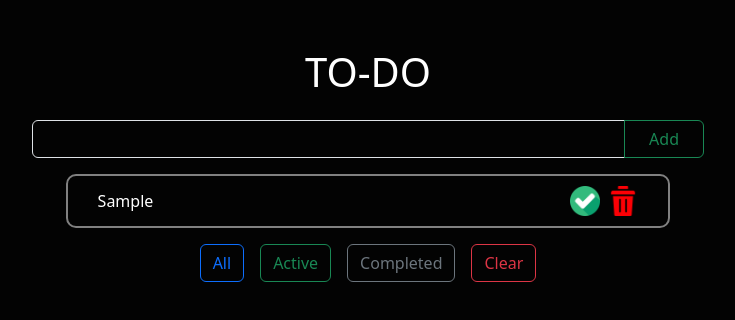
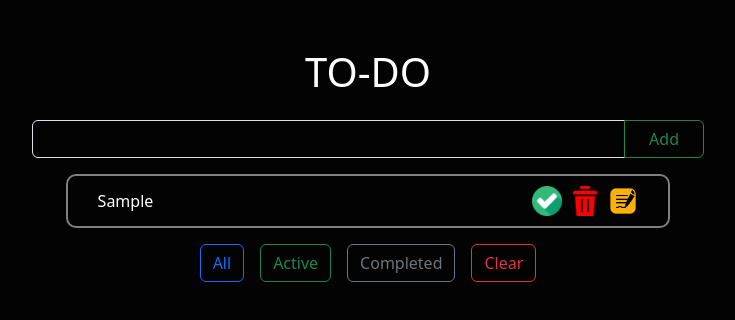
Before and after one commit to hadi-itobuz/todolist, a website: page index.html in a window 1280 px wide. Both pictures are taken after typing "Sample" into the empty fields and a click on the button "Add". Shown: the whole page, without its empty margins (272-1007 px from the left). Drawn offline with nearby package versions, Linux system fonts and the light colour scheme.

Commit message:
FEAT: Added edit button, functionality not yet added

```diff
--- a/script.js
+++ b/script.js
@@ -2,11 +2,13 @@ const todoContainer = document.getElementById("todo__container");
 const todoItem = document.getElementsByClassName("todo__container__item");
 const addBtn = document.getElementById("add-todo");
 const todoInput = document.getElementById("todo-input");
-const todoList = [];
 const allBtn = document.getElementById("all");
 const activeBtn = document.getElementById("active");
 const completeBtn = document.getElementById("complete");
 const clearBtn = document.getElementById("clear");
+// const editInput=document.createElement("input");
+const todoList = [];//empty todolist to store todo objects
+
 let uniqueID = 0;
 
 class todo {//class
@@ -40,7 +42,7 @@ const createTask = (txt) => {
 
 const createIsDone = (todoItem, task) => {
     const isDone = document.createElement("button");
-    isDone.classList.add("delete-todo");
+    isDone.classList.add("todo-btn");
     const img = document.createElement("img");
     isDone.appendChild(img);
     img.src = './images/true.png';
@@ -54,12 +56,24 @@ const createIsDone = (todoItem, task) => {
 
 const createDelBtn = (todoItem) => {
     const delBtn = document.createElement("button");
-    delBtn.classList.add("delete-todo");
+    delBtn.classList.add("todo-btn");
     const delImg = document.createElement("img");
     delImg.src = "./images/delete.png";
     delBtn.appendChild(delImg);
     delBtn.addEventListener('click', () => deleteTodo(todoItem))
     return delBtn;
+}
+
+const createEditBtn=(todoItem)=>{
+    const editBtn = document.createElement("button");
+    editBtn.classList.add("todo-btn");
+    const editImg = document.createElement("img");
+    editImg.src = "./images/edit.png";
+    editBtn.appendChild(editImg);
+    editBtn.addEventListener('click', ()=>{
+
+    })
+    return editBtn;
 }
 
 const createTodo = (todoItem) => {//creating todo
@@ -68,9 +82,12 @@ const createTodo = (todoItem) => {//creating todo
     const task = createTask(todoItem.task);
     const isDone = createIsDone(todoItem, task);
     const delBtn = createDelBtn(todoItem);
+    const editBtn=createEditBtn(todoItem);
     const btns = document.createElement("span");
+    btns.style.minWidth="100px";
     btns.appendChild(isDone);
     btns.appendChild(delBtn);
+    btns.appendChild(editBtn);
     newTodo.appendChild(task);
     newTodo.appendChild(btns);
     return newTodo;
--- a/style.scss
+++ b/style.scss
@@ -1,25 +1,30 @@
-*{
+* {
     box-sizing: border-box;
     margin: 0;
     padding: 0;
     color: white;
 }
-body{
+
+body {
     background-color: rgb(3, 3, 3);
 }
-.todo{
+
+.todo {
     max-width: 768px;
-    #todo__container{
+
+    #todo__container {
         width: 100%;
         align-items: center;
         max-height: 60vh;
         overflow: scroll;
     }
-    #todo-input{
+
+    #todo-input {
         color: white;
     }
-    &__container{
-        &__item{
+
+    &__container {
+        &__item {
             display: flex;
             border: 2px solid gray;
             border-radius: 10px;
@@ -29,19 +34,22 @@ body{
             gap: 20px;
             padding: 10px 30px;
 
-            p{
+            p {
                 margin: 0;
-                max-height: 60px;
+                max-height: 25px;
+                max-width: 440px;
                 overflow: scroll;
             }
         }
     }
 }
-.delete-todo {
+
+.todo-btn {
     border: none;
-    background:transparent;
-    margin-left:8px;
-    img{
+    background: transparent;
+    margin-left: 8px;
+
+    img {
         height: 30px;
     }
 }
```
Also changed, not shown: index.html (+1 -1 lines), images/edit.png (added), images/icons8-pencil-64.png (added), style.css, 1 other file.
